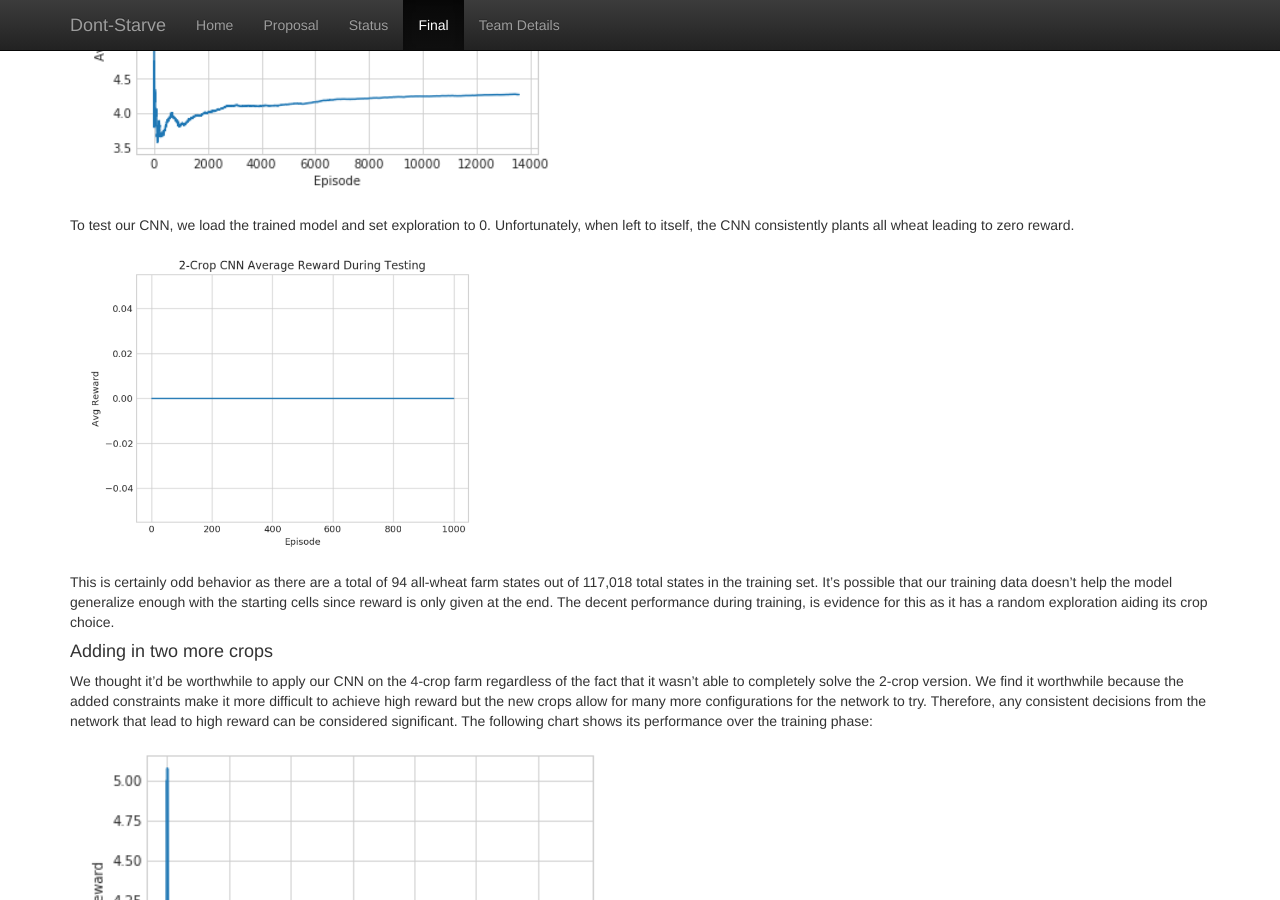
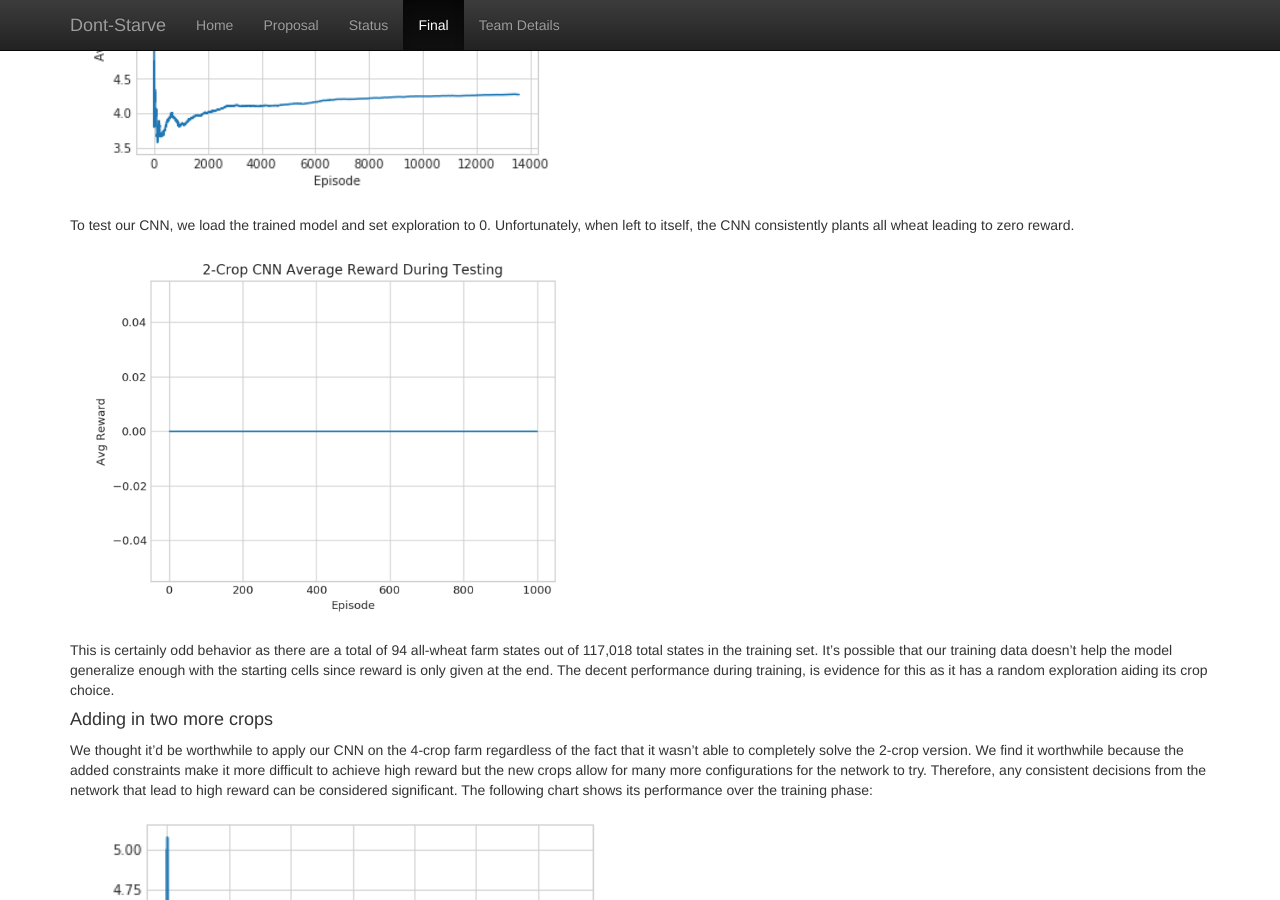
Before and after one commit to Farbod909/cs175-dont-starve, a Jekyll site: the page built from docs/final.md, in a window 1280 px wide and 900 px high, scrolled down 2606 px. Built offline with Jekyll 4.4.1, drawn with Linux system fonts in a browser that asks for light colours; our own code applies the rules of GitHub Pages for plain Markdown files.

Commit message:
Update final.md

```diff
--- a/docs/final.md
+++ b/docs/final.md
@@ -62,7 +62,7 @@
 Unfortunately, when left to itself, the CNN consistently plants all wheat leading to zero reward.
 
 
-<img src="https://raw.githubusercontent.com/Farbod909/cs175-dont-starve/master/figures/2_crop_dec_test_avg_reward.PNG" width="460">
+<img src="https://raw.githubusercontent.com/Farbod909/cs175-dont-starve/master/figures/2_crop_dec_test_avg_reward.PNG" width="560">
 
 
 This is certainly odd behavior as there are a total of 94 all-wheat farm states out of 117,018 total states in the training set.
```
